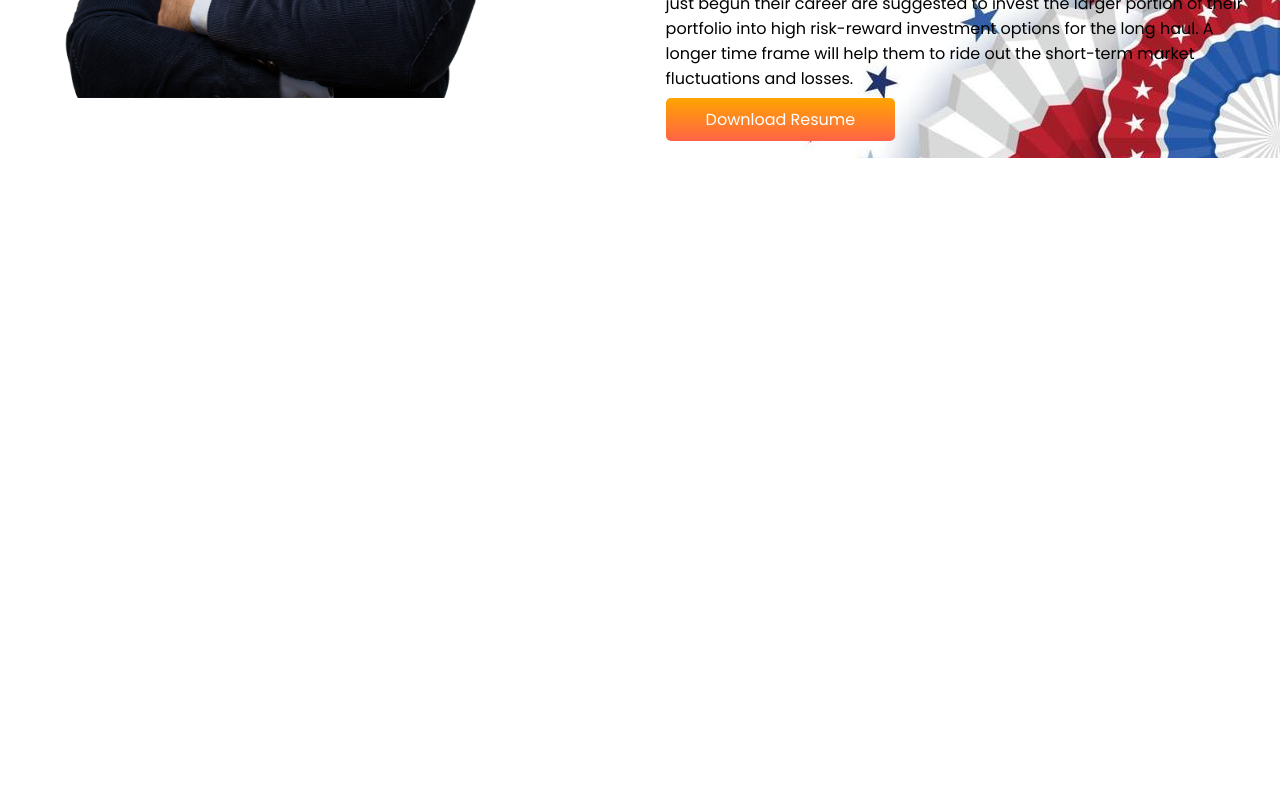
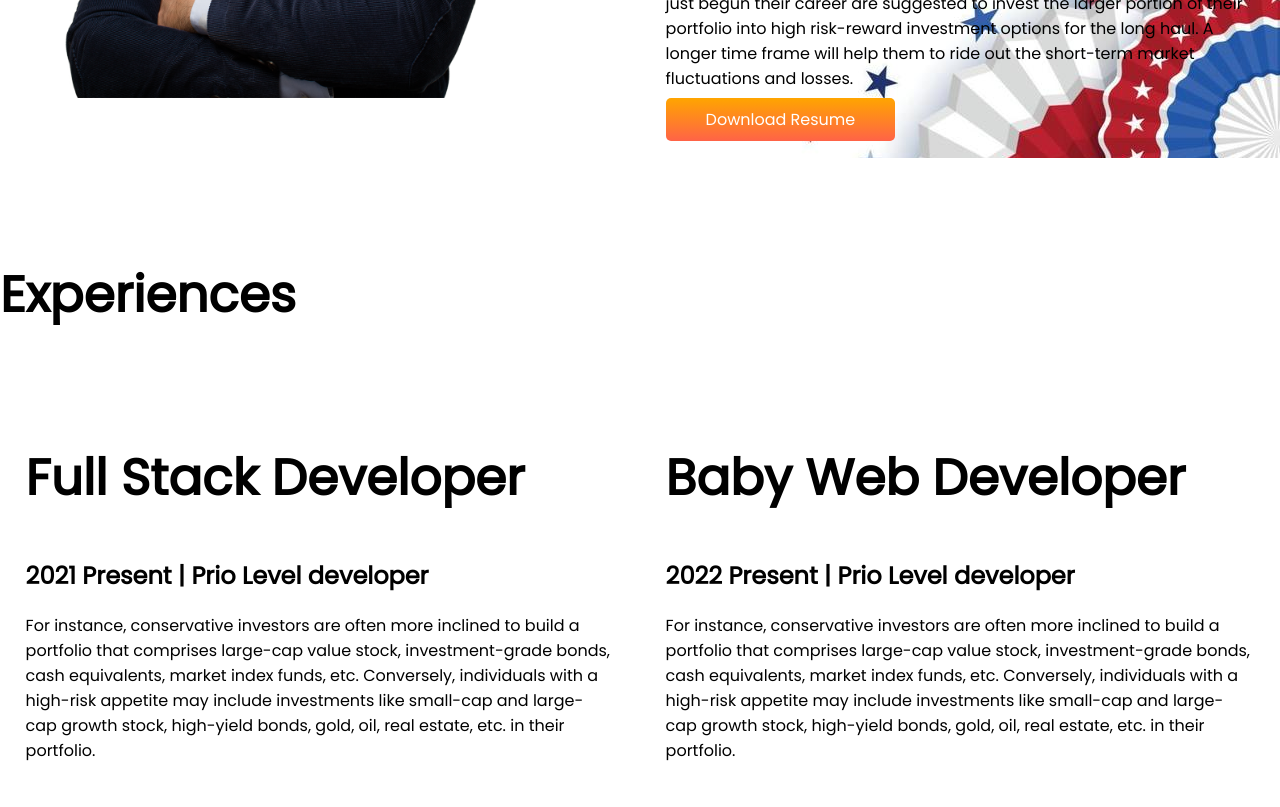
Before and after one commit to IftekharUlRouf/developer-portfolio, a plain HTML site: page index.html in a window 1280 px wide. Shown: the part 1350-2157 px from the top of the page. Before the commit the page ends 1608 px from the top, so only its background shows below. Drawn offline with Linux system fonts and the light colour scheme.

Commit message:
3rd section added

```diff
--- a/index.html
+++ b/index.html
@@ -13,7 +13,7 @@
 </head>
 
 <body>
-    <section class="top-banner">
+    <section class="top-banner felxible-container">
         <div class="half-width">
             <h1>Welcome to </h1>
             <h1><span class="orange">Iftekhar Ul Rouf</span> World</h1>
@@ -35,7 +35,7 @@
         </div>
     </section>
 
-    <section class="s-dev">
+    <section class="s-dev felxible-container">
 
         <div class="half-width">
             <img src="images/hardy.png" alt="">
@@ -58,6 +58,30 @@
         </div>
     </section>
 
+    <section class="experience-area">
+        <h1>Experiences</h1>
+        <div class="felxible-container">
+            <div class="half-width">
+                <h1>Full Stack Developer</h1>
+                <h2>2021 Present | Prio Level developer</h2>
+                <p>For instance, conservative investors are often more inclined to build a portfolio that comprises
+                    large-cap value stock, investment-grade bonds, cash equivalents, market index funds, etc.
+                    Conversely, individuals with a high-risk appetite may include investments like small-cap and
+                    large-cap growth stock, high-yield bonds, gold, oil, real estate, etc. in their portfolio.</p>
+            </div>
+
+            <div class="half-width">
+                <h1>Baby Web Developer</h1>
+                <h2>2022 Present | Prio Level developer</h2>
+                <p>For instance, conservative investors are often more inclined to build a portfolio that comprises
+                    large-cap value stock, investment-grade bonds, cash equivalents, market index funds, etc.
+                    Conversely, individuals with a high-risk appetite may include investments like small-cap and
+                    large-cap growth stock, high-yield bonds, gold, oil, real estate, etc. in their portfolio.</p>
+            </div>
+        </div>
+
+    </section>
+
 
 </body>
 
--- a/style.css
+++ b/style.css
@@ -11,7 +11,7 @@ h1 {
     color: orange;
 }
 
-section {
+.felxible-container {
     display: flex;
     margin-bottom: 100px;
 }
```
